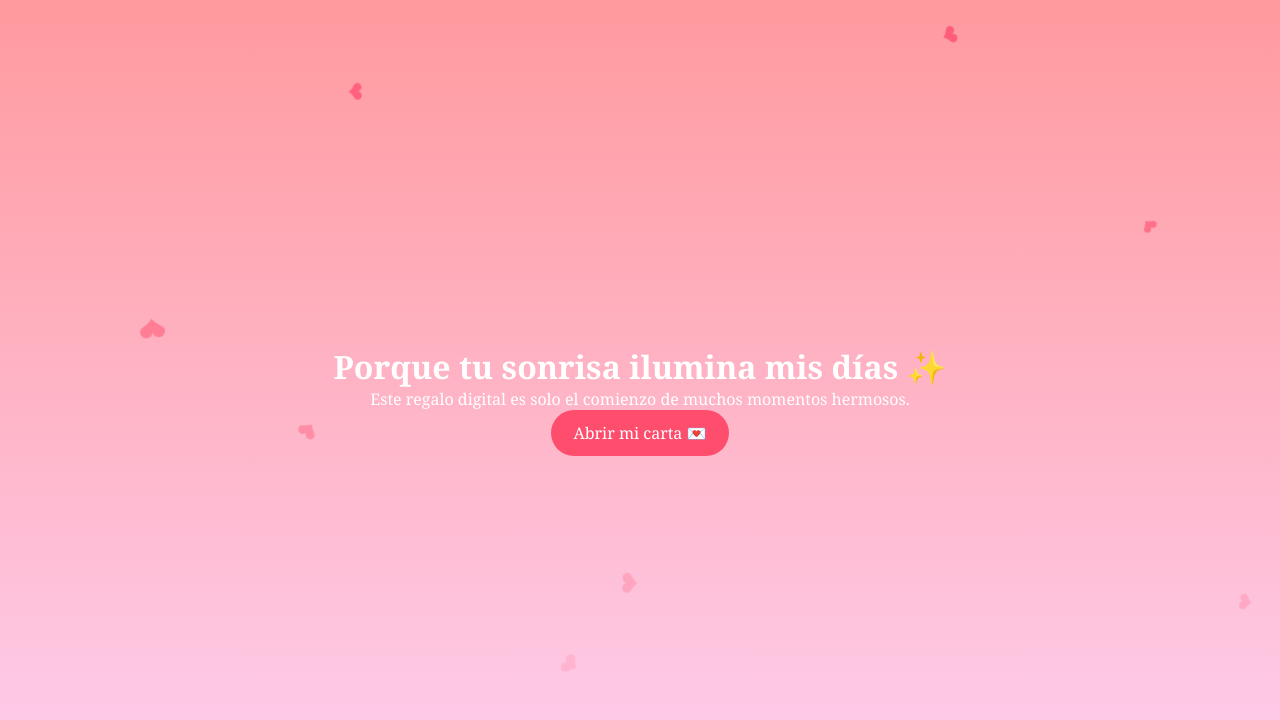
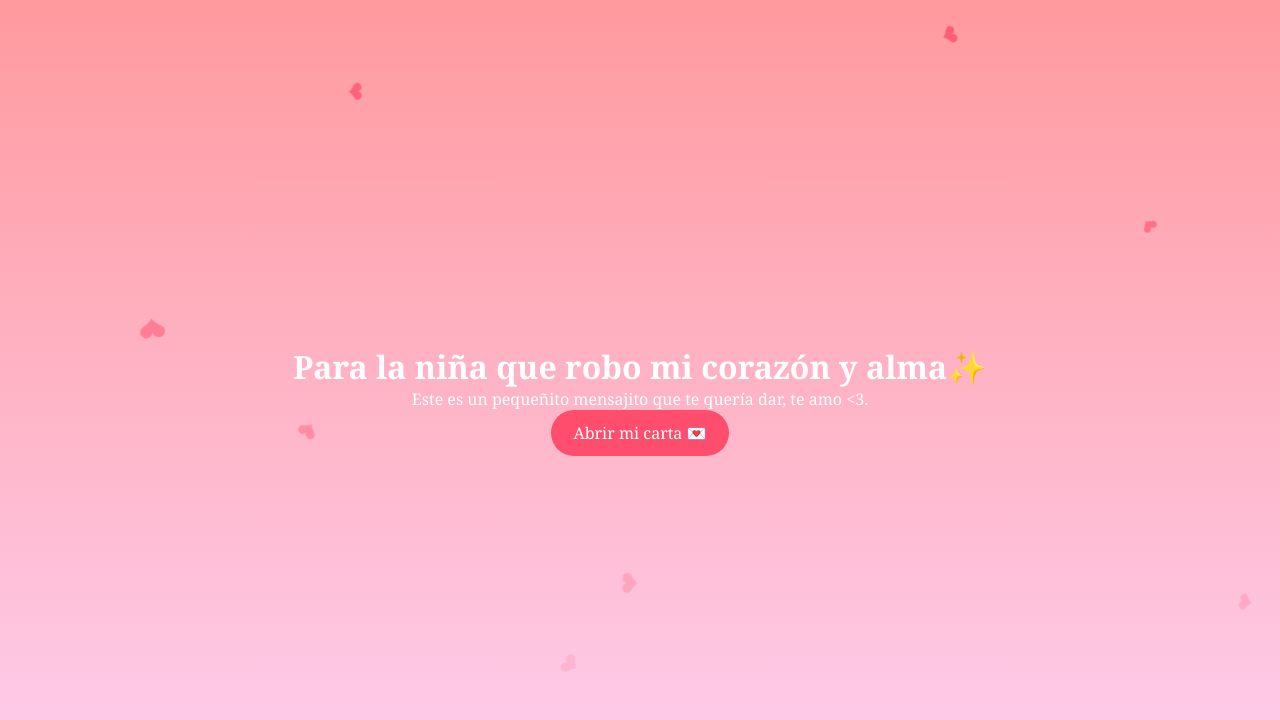
Before and after one commit to EdwinJF29/Te-amo-mi-gabisita, a plain HTML site: page index.html in a window 1280 px wide. Drawn offline with Linux system fonts and the light colour scheme.

Commit message:
Update index.html

```diff
--- a/index.html
+++ b/index.html
@@ -11,8 +11,8 @@
   <div class="hearts-container"></div>
 
   <div class="container">
-    <h1>Porque tu sonrisa ilumina mis días ✨</h1>
-    <p>Este regalo digital es solo el comienzo de muchos momentos hermosos.</p>
+    <h1>Para la niña que robo mi corazón y alma✨</h1>
+    <p>Este es un pequeñito mensajito que te quería dar, te amo <3.</p>
     <button id="openLetterBtn">Abrir mi carta 💌</button>
   </div>
 
```
